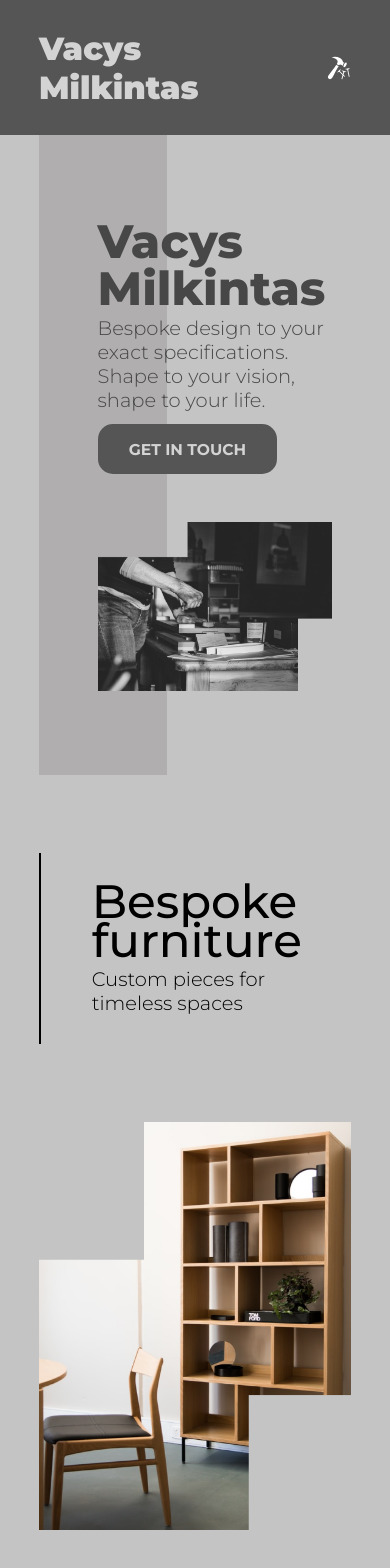
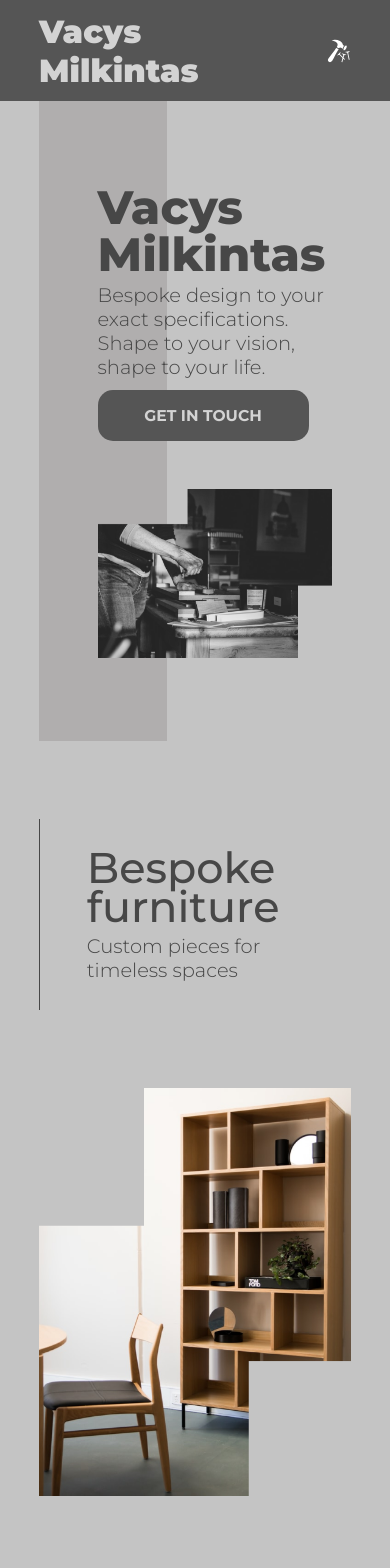
Before and after one commit to tomasmilkintas/carpentry, a React (Create React App) app: page / in a window 390 px wide. Shown: the top 1568 px of the page. Built offline with nearby package versions, Linux system fonts and the light colour scheme.

Commit message:
minor font changes

```diff
--- a/src/App.css
+++ b/src/App.css
@@ -56,16 +56,18 @@ html {
     display: flex;
     flex-direction: column;
     justify-content: center;
-    padding: 2vw 2vw 2vw 7vw;
-    border-left: 0.25vw solid black;
+    padding: 2vw 0vw 2vw 9vw;
+    border-left: 0.25vw solid #474747;
+    color: #474747;
     height: 20vw;
 }
 
 @media (max-width: 426px) {
     .border {
         height: 45vw;
-        padding: 2vw 2vw 2vw 13vw;
-        border-left: 0.75vw solid black;
+        padding: 2vw 2vw 2vw 12vw;
+        border-left: 0.48vw solid #474747;
+        color: #474747;
     }
 }
 
@@ -77,7 +79,7 @@ html {
 
 @media (max-width: 426px) {
     .sectionTextTitle {
-        font-size: 12vw;
+        font-size: 11vw;
         line-height: 10vw;
         font-weight: 500;
     }
--- a/src/Footer/Footer.js
+++ b/src/Footer/Footer.js
@@ -1,8 +1,6 @@
 import React from "react";
 import "./Footer.css";
 import imgBG from "./../assets/woodBg.jpeg";
-// import wave from "./../assets/wave.svg";
-// import map from "./../assets/londonMap.png";
 
 const Footer = () => {
     return (
@@ -39,7 +37,7 @@ const Footer = () => {
                         &#169; 2021 &#183; Made by{" "}
                         <span>
                             <a href="https://tommi.netlify.app/" target="_blank" rel="noreferrer">
-                                Tomas Milkintas
+                                T.M.
                             </a>
                         </span>
                     </p>
--- a/src/Main/Intro.css
+++ b/src/Main/Intro.css
@@ -69,6 +69,13 @@
     }
 }
 
+@media (max-width: 826px) {
+    .introHeading {
+        font-size: 8vw;
+        line-height: 8vw;
+    }
+}
+
 @media (max-width: 426px) {
     .introHeading {
         font-size: 12vw;
@@ -115,6 +122,13 @@
     }
 }
 
+@media (max-width: 1026px) {
+    .introImg {
+        width: 20rem;
+        margin-top: 3rem;
+    }
+}
+
 @media (max-width: 526px) {
     .introImg {
         width: 100%;
--- a/src/Main/useful/Button/Button.css
+++ b/src/Main/useful/Button/Button.css
@@ -1,5 +1,5 @@
 .button {
-    padding: 1.5vw 3vw;
+    padding: 1.5vw 5vw;
     background-color: #555555;
     border-radius: 15px;
     border: none;
@@ -8,7 +8,7 @@
 
 @media (max-width: 426px) {
     .button {
-        padding: 4vw 8vw;
+        padding: 4vw 12vw;
     }
 }
 
@@ -28,6 +28,7 @@
     color: #cccbcb;
     transform: scale(1.05);
     transition: 50ms ease-in-out;
+    background-color: #616161;
 }
 
 @media (max-width: 426px) {
--- a/src/Navbar/Navbar.css
+++ b/src/Navbar/Navbar.css
@@ -1,13 +1,18 @@
 .navbar {
     width: 80%;
-    padding-left: 10%;
-    padding-right: 10%;
-    height: 16vh;
+
+    padding: 1% 10%;
     background-color: #555555;
     display: flex;
     flex-direction: row;
 
     font-family: var(--font-primary);
+}
+
+@media (max-width: 426px) {
+    .navbar {
+        padding: 3% 10%;
+    }
 }
 
 .logoContainer {
```
